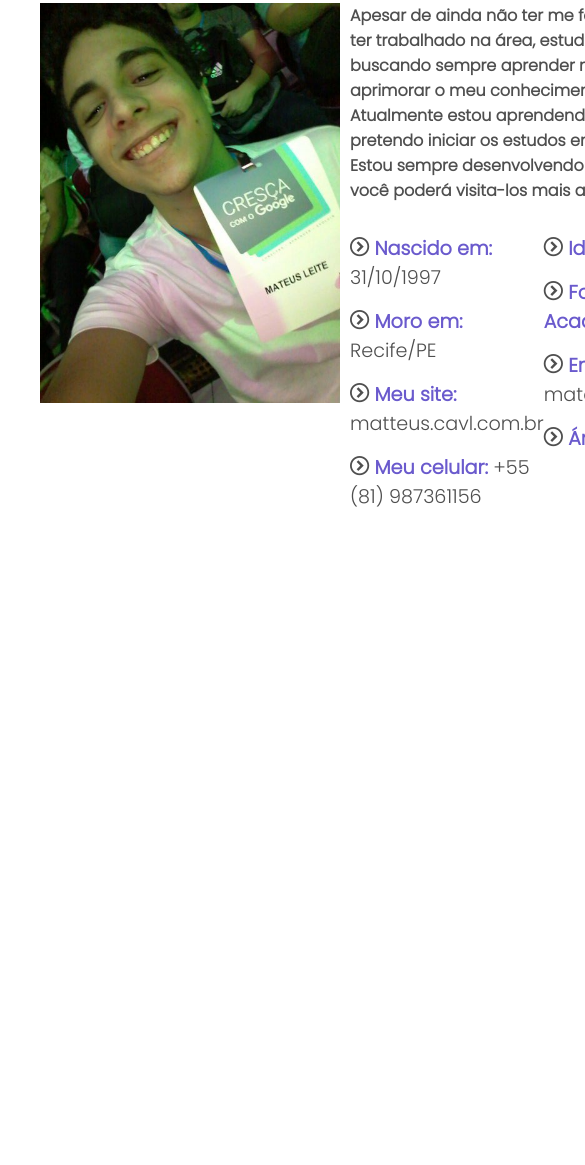
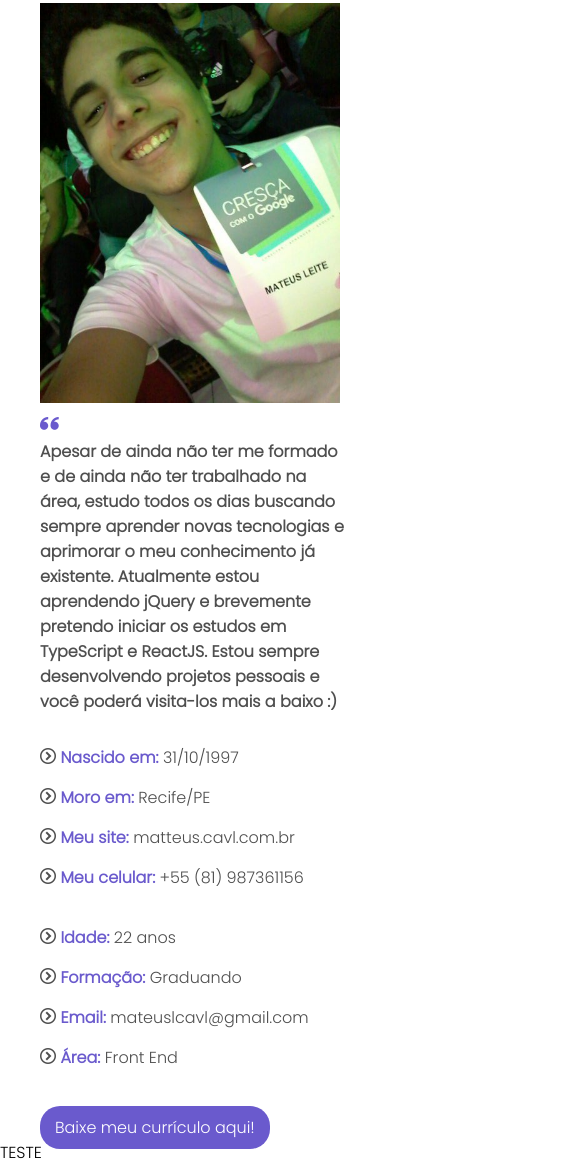
Before and after one commit to matteuscavl/my-website, a plain HTML site: page index.html in a window 390 px wide. Shown: the part 722-1887 px from the top of the page, 585 px wide, since content can reach past the window. Before the commit the page ends 1233 px from the top, so only its background shows below. Drawn offline with Linux system fonts and the light colour scheme; files whose address does not match are found by name.

Commit message:
Section responsivas finalizadas

```diff
--- a/index.html
+++ b/index.html
@@ -63,7 +63,8 @@
             </div>
             <div class="more-more">
                 <div class="more-more-title">
-                    <h4>Apesar de ainda não ter me formado e de ainda não ter trabalhado na área, estudo todos os dias buscando sempre aprender novas tecnologias e aprimorar o meu conhecimento já existente. Atualmente estou aprendendo jQuery brevemente pretendo iniciar os estudos em TypeScript e ReactJS. Estou sempre desenvolvendo projetos pessoais e você poderá visita-los mais a baixo :)</h4>
+                    <h3><span class="icon-quotes-left"></span></h3>
+                    <h4>Apesar de ainda não ter me formado e de ainda não ter trabalhado na área, estudo todos os dias buscando sempre aprender novas tecnologias e aprimorar o meu conhecimento já existente. Atualmente estou aprendendo jQuery e brevemente pretendo iniciar os estudos em TypeScript e ReactJS. Estou sempre desenvolvendo projetos pessoais e você poderá visita-los mais a baixo :)</h4>
                 </div>
                 <div class="more-more-menu">
                     <div class="menu-left">
@@ -77,17 +78,26 @@
                     <div class="menu-right">
                         <ul class="about-menu">
                             <li><span class="icon-circle-right"></span><span class="negrito"> Idade:</span> 22 anos</li>
-                            <li><span class="icon-circle-right"></span><span class="negrito"> Formação Academica:</span> Graduando</li>
+                            <li><span class="icon-circle-right"></span><span class="negrito"> Formação:</span> Graduando</li>
                             <li><span class="icon-circle-right"></span><span class="negrito"> Email:</span> mateuslcavl@gmail.com</li>
                             <li><span class="icon-circle-right"></span><span class="negrito"> Área:</span> Front End</li>
                         </ul>
                     </div>
+                </div>
+                <div class="curriculum">
+                    <a href="#" class="link-curriculo">Baixe meu currículo aqui!</a>
                 </div>
             </div>
         </div>
     </section>
     <!-- FIM SECOND SECTION || SOBRE -->
 
+    <!-- INICIO THREE SECTION || SKILLS -->
+    <section class="section-skills">
+        <p>TESTE</p>
+    </section>
+    <!-- FIM THREE SECTION || SKILLS -->
+
     <script type="text/Javascript" src="js/script.js"></script>
 </body>
 </html>
--- a/style/style.css
+++ b/style/style.css
@@ -144,6 +144,10 @@
     color: #4F4F4F;
 }
 
+.more-more-title span {
+    color: #6A5ACD;
+}
+
 .more-more-menu {
     margin-top: 1em;
     display: flex;
@@ -152,7 +156,7 @@
 
 .about-menu {
     list-style: none;
-    font-size: 1.2em;
+    font-size: 1.1em;
 }
 
 .about-menu li {
@@ -160,9 +164,27 @@
     padding-top: 15px;
 }
 
+/* SECOND SECTION > SPAN */
 .negrito {
     font-weight: bold;
     color: #6A5ACD;
+}
+
+.icon-circle-right {
+    color: #4F4F4F;
+}
+/* FINAL SECOND SECTION > SPAN */
+.curriculum {
+    margin-top: 45px;
+}
+
+.link-curriculo {
+    border-radius: 20px;
+    padding: 10px 15px;
+    background: #6A5ACD;
+    color: white;
+    text-decoration: none;
+    font-size: 1em;
 }
 
 /* FIM SECOND SECTION */
@@ -230,4 +252,23 @@
         text-decoration: none;
         font-size: 1.2em;
     }
+
+    .div-more-info {
+        display: flex;
+        flex-direction: column;
+    }
+
+    .more-more-menu {
+        display: flex;
+        flex-direction: column;
+        justify-content: space-around;
+    }
+
+    .menu-right {
+        margin-top: 20px;
+    }
+
+    .about-menu {
+        font-size: 1em;
+    }
 }
```
